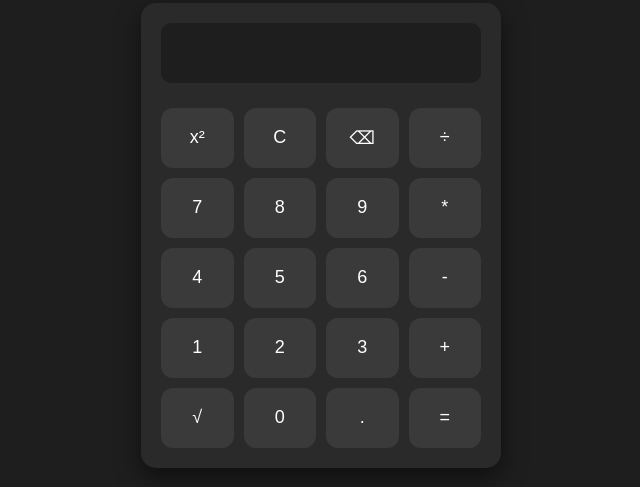
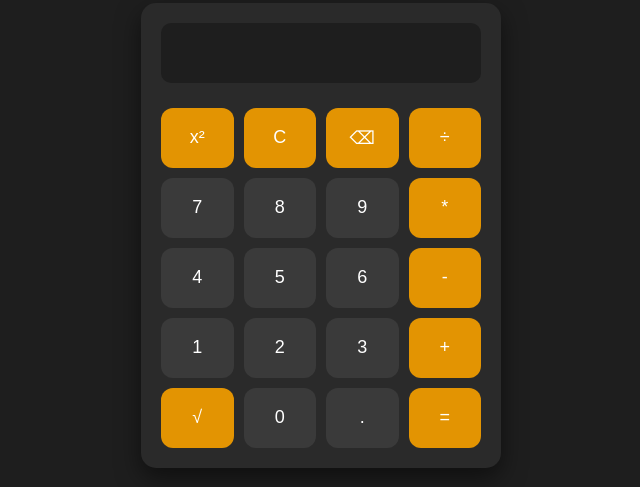
Before and after one commit to Luis-CunhaLH/javascript-calculator, a plain HTML site: page src/index.html in a window 1280 px wide. Shown: the part 165-652 px from the top of the page, without its empty margins (319-959 px from the left). Drawn offline with Linux system fonts and the light colour scheme.

Commit message:
style: update colors for operator buttons

```diff
--- a/src/index.html
+++ b/src/index.html
@@ -11,30 +11,30 @@
 <div class="calculator">
 <input type="text" id="visor" disabled />
 
-<button>x²</button>
-<button>C</button>
-<button>⌫</button>
-<button>÷</button>
+<button class="operador">x²</button>
+<button class="operador">C</button>
+<button class="operador">⌫</button>
+<button class="operador">÷</button>
 
 <button>7</button>
 <button>8</button>
 <button>9</button>
-<button>*</button>
+<button class="operador">*</button>
 
 <button>4</button>
 <button>5</button>
 <button>6</button>
-<button>-</button>
+<button class="operador">-</button>
 
 <button>1</button>
 <button>2</button>
 <button>3</button>
-<button>+</button>
+<button class="operador">+</button>
 
-<button>√</button>
+<button class="operador">√</button>
 <button>0</button>
 <button>.</button>
-<button>=</button>
+<button class="operador">=</button>
 </div>
 
 
--- a/src/style.css
+++ b/src/style.css
@@ -65,3 +65,12 @@ button:active {
 #visor {
   grid-column: span 4;
 }
+
+.operador {
+  background-color: rgba(233, 152, 2, 0.973);
+  color: white;
+}
+
+.operador:hover {
+  background-color: darkorange;
+}
```
